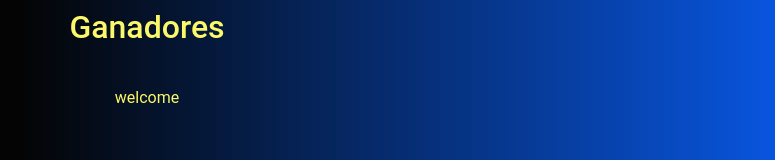
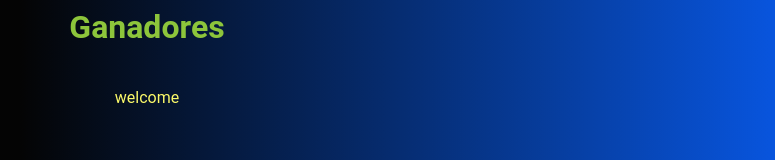
Before and after one commit to hector1489/InfluenceReact, a React (Vite) app: page /ganadores in a window 1280 px wide. Shown: the top 160 px of the page, without its empty margins (493-1268 px from the left). Built offline with nearby package versions, Linux system fonts and the light colour scheme.

Commit message:
font weigth

```diff
--- a/src/views/Ganadores/Ganadores.css
+++ b/src/views/Ganadores/Ganadores.css
@@ -1,4 +1,4 @@
-.ganadores-views {
+.winners-views {
   width: 100%;
   padding: 16px;
   display: flex;
@@ -7,13 +7,15 @@
   gap: 20px;
 }
 
-.ganadores-views h3 {
+.winners-views h3 {
   margin-bottom: 20px;
   font-size: 2em;
   text-align: center;
+  color: var(--color-text-green);
+  font-weight: bold;
 }
 
-.ganadores-views button {
+.winners-views button {
   margin-top: 20px;
   padding: 10px 20px;
   font-size: 1em;
@@ -23,7 +25,7 @@
   cursor: pointer;
 }
 
-.ganadores-views button:hover {
+.winners-views button:hover {
   background-color: var(--color-text-green);
   transition: all 0.3s;
 }
--- a/src/views/Ganadores/Ganadores.tsx
+++ b/src/views/Ganadores/Ganadores.tsx
@@ -5,7 +5,7 @@ const Ganadores = () => {
   const navigate = useNavigate()
 
   return (
-    <div className='ganadores-views p-2'>
+    <div className='winners-views p-2'>
     <h3>Ganadores</h3>
     <p>welcome</p>
     <button onClick={() => navigate('/')}>Volver a la página principal</button>
```
